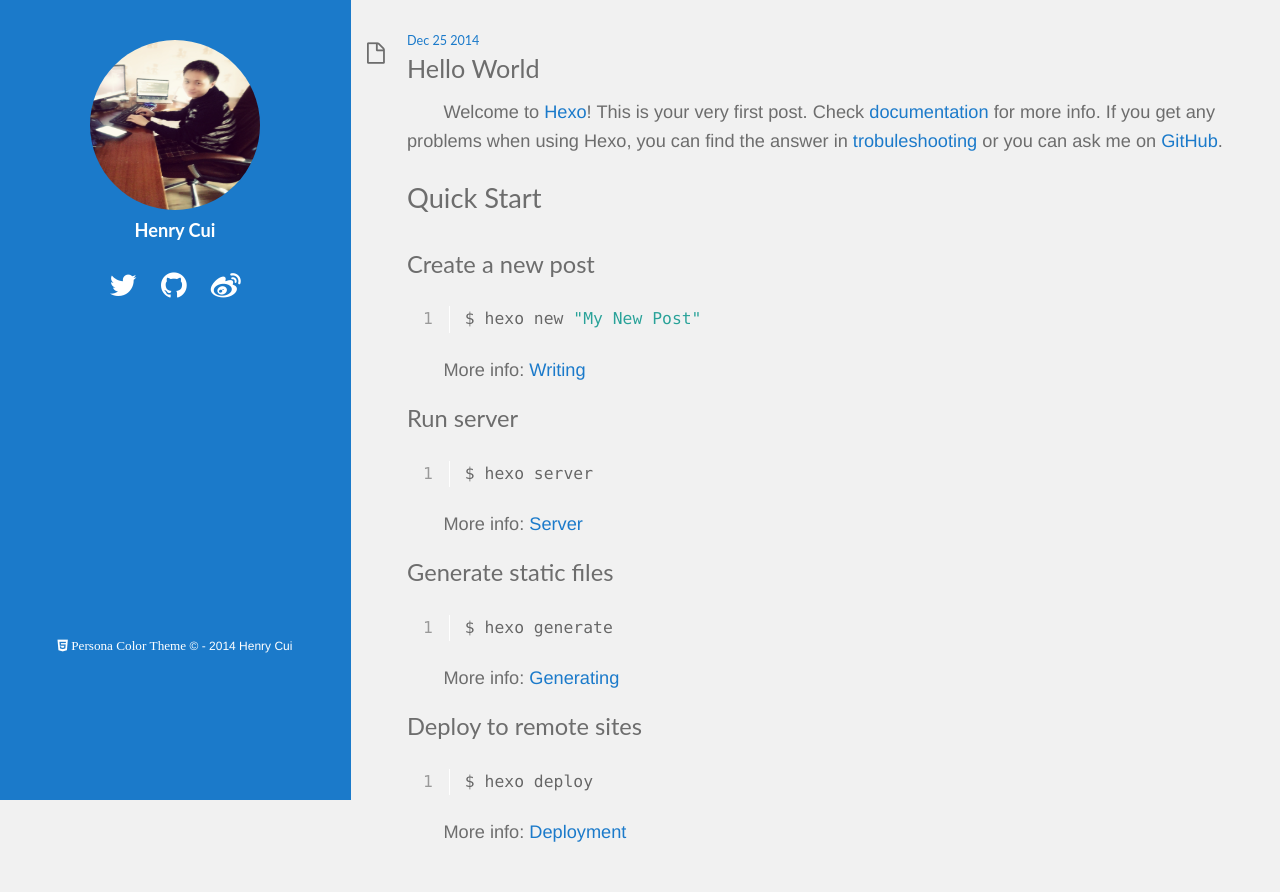
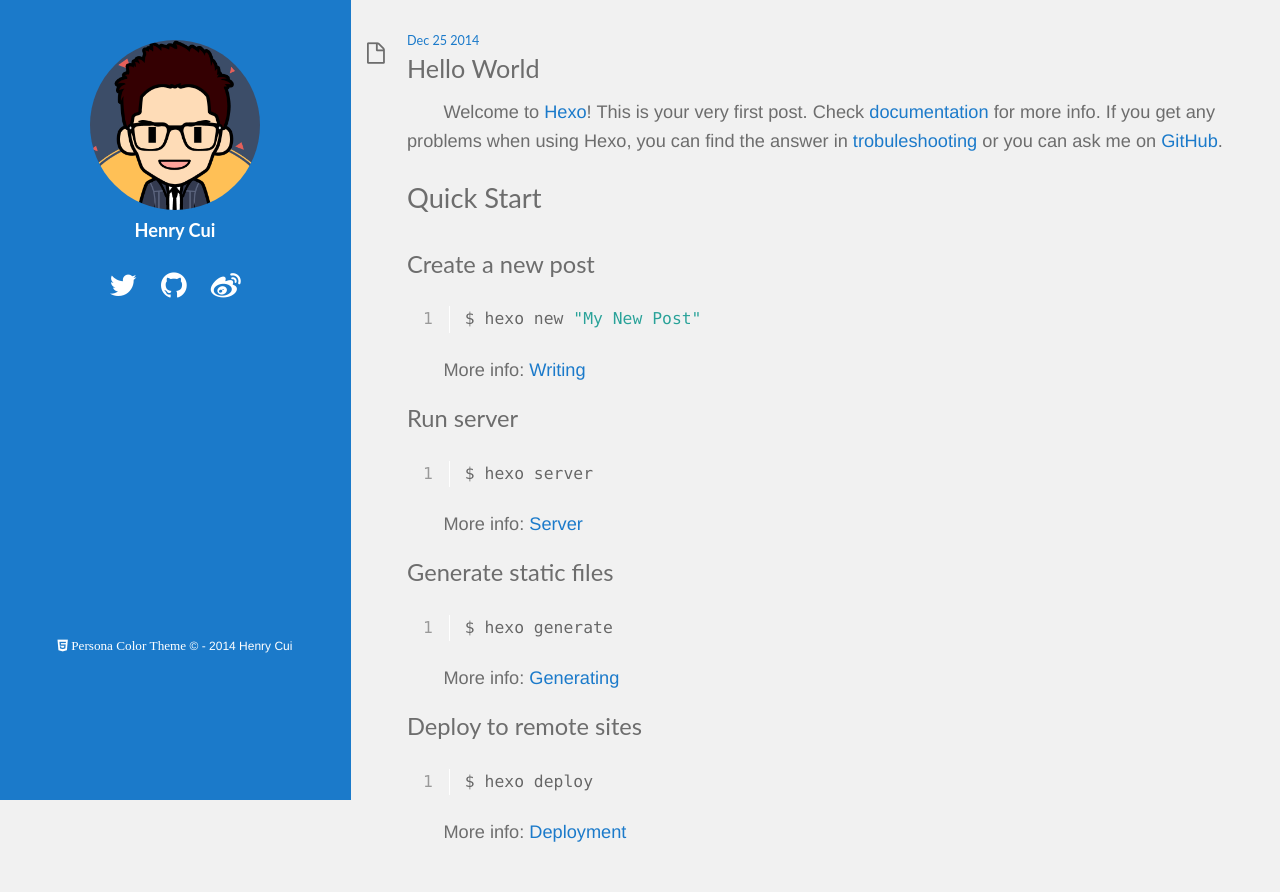
Before and after one commit to henllyee/henllyee.github.io, a plain HTML site: page 2014/12/25/hello-world/index.html in a window 1280 px wide. Drawn offline with Linux system fonts and the light colour scheme.

Commit message:
Site updated: 2014-12-27 19:27:21

```diff
--- a/2014/12/25/hello-world/index.html
+++ b/2014/12/25/hello-world/index.html
@@ -3,19 +3,19 @@
 <head>
   <meta charset="utf-8">
   <meta name="theme-color" content="#1b7aca">
-  <link rel="icon" href="/icon.jpg">
+  <link rel="icon" href="/icon.png">
   <meta name="application-name" content="Henry Cui"/>
   <meta name="msapplication-TileColor" content="#1b7aca"/>
-  <meta name="msapplication-square70x70logo" content="/icon.jpg" />
-  <meta name="msapplication-square150x150logo" content="/icon.jpg" />
-  <meta name="msapplication-wide310x150logo" content="/icon.jpg" />
-  <meta name="msapplication-square310x310logo" content="/icon.jpg" />
+  <meta name="msapplication-square70x70logo" content="/icon.png" />
+  <meta name="msapplication-square150x150logo" content="/icon.png" />
+  <meta name="msapplication-wide310x150logo" content="/icon.png" />
+  <meta name="msapplication-square310x310logo" content="/icon.png" />
   <meta name="msapplication-notification" content="frequency=30; polling-uri=/atom.xml" />
   <meta name="mobile-web-app-capable" content="yes">
   <meta name="apple-mobile-web-app-capable" content="yes">
-  <link rel="apple-touch-icon" href="/icon.jpg">
+  <link rel="apple-touch-icon" href="/icon.png">
   <meta name="apple-mobile-web-app-status-bar-style" content="black-translucent">
-  <link rel="apple-touch-startup-image" href="/icon.jpg">
+  <link rel="apple-touch-startup-image" href="/icon.png">
 
 
   <title>Hello World | Henry Cui</title>
@@ -57,7 +57,7 @@ alert("Please Update Your IE \n请升级您的IE浏览器");
 < ![endif]-->
   <header id="header" class="header header--fixed hide-from-print animated slideInDown"><div class="alignleft backtohome">
   <a href="/">
-    <img id="icon-photo-small" class="personal-photo  animated rotateIn" src="/icon.jpg" alt="Henry Cui">
+    <img id="icon-photo-small" class="personal-photo  animated rotateIn" src="/icon.png" alt="Henry Cui">
   </a>
   <h1 id="title-mini" class=""><a href="/">Henry Cui</a></h1>
 </div>
@@ -90,7 +90,7 @@ alert("Please Update Your IE \n请升级您的IE浏览器");
 
     <div  class="backtohome">
       <a href="/">
-        <img id="icon-photo-normal" class="personal-photo animated rotateIn" src="/icon.jpg" alt="Henry Cui">
+        <img id="icon-photo-normal" class="personal-photo animated rotateIn" src="/icon.png" alt="Henry Cui">
       </a>
     </div>
 
```
Also changed, not shown: archives/2014/12/index.html (+9 -9 lines), archives/2014/index.html (+9 -9 lines), archives/index.html (+9 -9 lines), index.html (+9 -9 lines), icon.jpg (deleted), icon.png (added).
